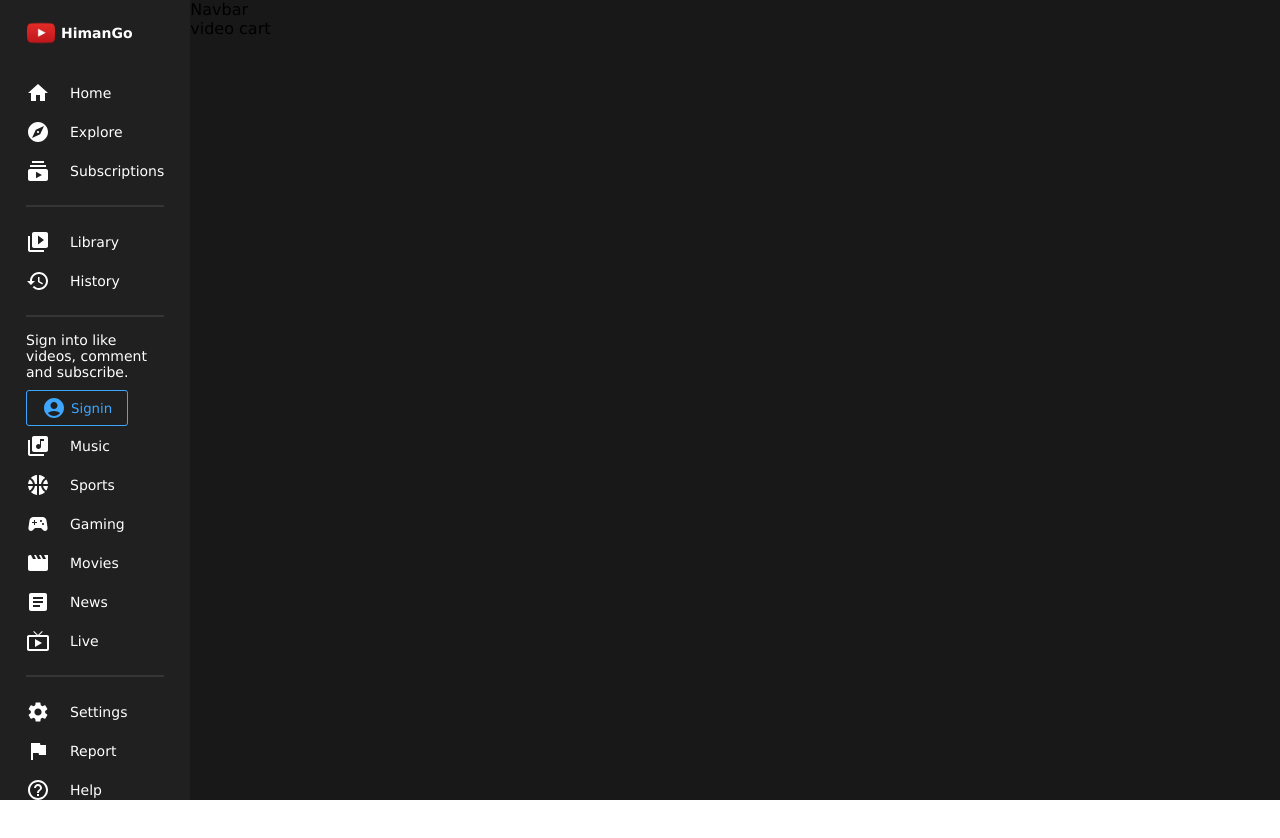
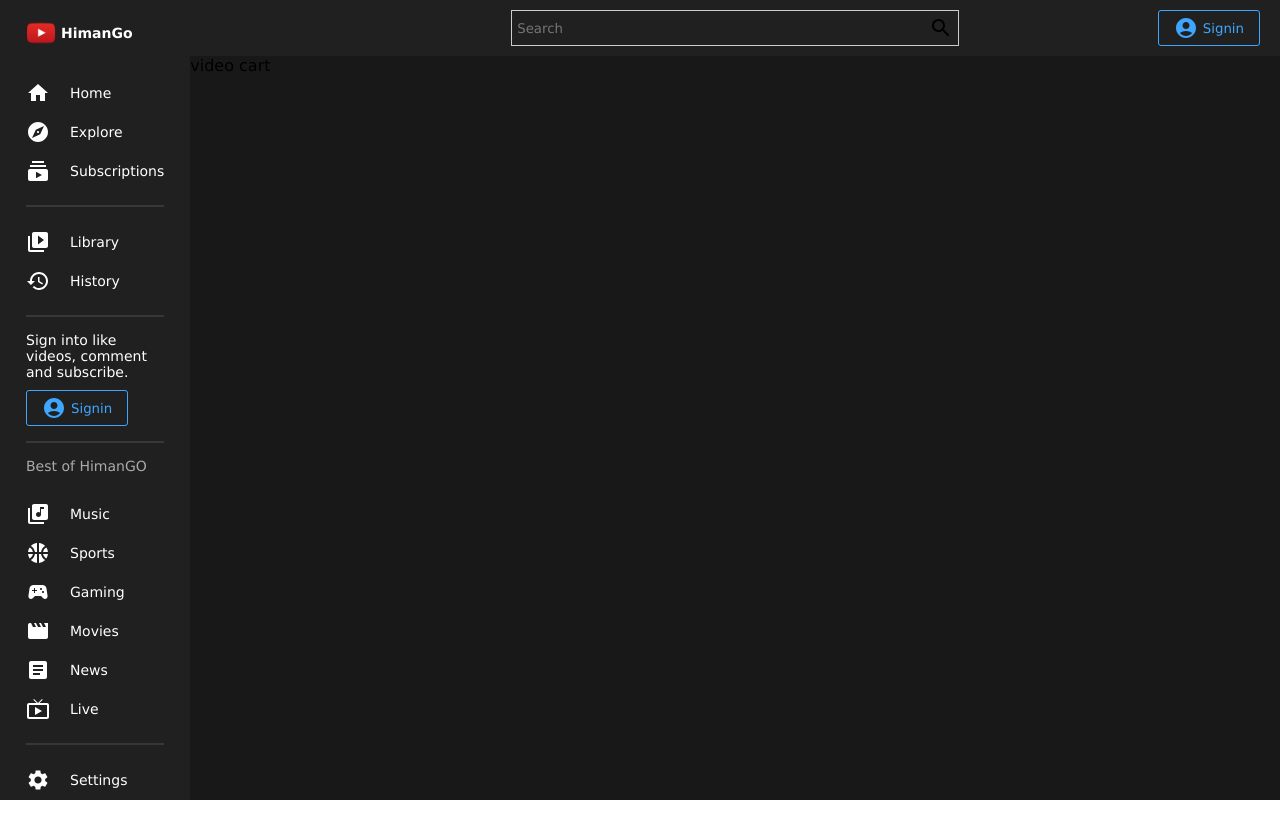
Before and after one commit to HimangaNimesh/videoSharingApp_frontend, a React (Create React App) app: page / in a window 1280 px wide. Shown: the top 838 px of the page. Built offline with nearby package versions, Linux system fonts and the light colour scheme.

Commit message:
navbar is done

```diff
--- a/src/App.js
+++ b/src/App.js
@@ -1,6 +1,8 @@
-import styled from "styled-components"
+import styled, { ThemeProvider } from "styled-components"
 import Menu from "./components/Menu";
 import Navbar from "./components/Navbar";
+import { darkTheme, lightTheme } from "./utils/Theme";
+import { useState } from "react";
 
 const Container =styled.div`
   display: flex;
@@ -8,14 +10,18 @@ const Container =styled.div`
 
 const Main = styled.div`
   flex:7;
-  background-color: #181818;
+  background-color: ${({theme}) => theme.bg};
 `
 const Wrapper = styled.div``
 
 function App() {
+
+  const [darkMode, setDarkMode] = useState(true)
+
   return (
+    <ThemeProvider theme={darkMode ? darkTheme : lightTheme}>
     <Container>
-      <Menu/>
+      <Menu darkMode={darkMode} setDarkMode={setDarkMode}/>
       <Main>
         <Navbar/>
         <Wrapper>
@@ -23,6 +29,7 @@ function App() {
         </Wrapper>
       </Main>
     </Container>
+    </ThemeProvider>
   );
 }
 
--- a/src/components/Menu.jsx
+++ b/src/components/Menu.jsx
@@ -20,9 +20,9 @@ import AccountCircleIcon from '@mui/icons-material/AccountCircle';
 
 const Container = styled.div`
     flex:1;
-    background-color:#202020;
+    background-color: ${({theme}) => theme.bgLighter};
     height: 100vh;
-    color: #fff;
+    color: ${({theme}) => theme.text};
     font-size: 14px;
     position: sticky;
     top:0;
@@ -50,7 +50,7 @@ const Item = styled.div`
 `
 const Hr = styled.hr`
     margin: 15px 0;
-    border: 0.5px solid #353535;
+    border: 0.5px solid ${({theme}) => theme.soft};
 `
 const Login = styled.div``
 const Button = styled.button`
@@ -66,8 +66,14 @@ const Button = styled.button`
     align-items: center;
     gap: 5px;
 `
+const Title = styled.h2`
+    font-size:14px;
+    font-weight:500;
+    color: #aaaaaa;
+    margin-bottom: 20px;
+`
 
-const Menu = () => {
+const Menu = ({darkMode, setDarkMode}) => {
   return (
     <Container>
         <Wrapper>
@@ -102,8 +108,10 @@ const Menu = () => {
                 <Button>
                     <AccountCircleIcon/>
                     Signin
-                    </Button>
+                </Button>
             </Login>
+            <Hr/>
+            <Title>Best of HimanGO</Title>
             <Item>
                 <LibraryMusicIcon/>
                 Music
@@ -141,7 +149,7 @@ const Menu = () => {
                 <HelpOutlineIcon/>
                 Help
             </Item>
-            <Item>
+            <Item onClick={()=> setDarkMode(!darkMode)}>
                 <SettingsBrightnessIcon/>
                 Light Mode
             </Item>
--- a/src/components/Navbar.jsx
+++ b/src/components/Navbar.jsx
@@ -1,8 +1,65 @@
 import React from 'react'
+import styled from 'styled-components'
+import AccountCircleIcon from '@mui/icons-material/AccountCircle';
+import SearchIcon from '@mui/icons-material/Search';
+
+const Container = styled.div`
+  position: sticky,
+  top:0;
+  background-color: ${({theme}) => theme.bgLighter};
+  height: 56px;
+`
+const Wrapper = styled.div`
+  display: flex;
+  align-items:center;
+  height: 100%;
+  padding: 0 20px;
+  position: relative;
+  justify-content: flex-end;
+`
+const Search = styled.div`
+  width:40%;
+  position: absolute;
+  left:0;
+  right:0;
+  margin:auto;
+  display: flex;
+  align-items: center;
+  justify-content: space-between;
+  padding: 5px;
+  border: 1px solid #ccc;
+`
+const Input = styled.input`
+  border:none;
+  background: transparent;
+`
+const Button = styled.button`
+    padding: 5px 15px;
+    background-color: transparent;
+    border: 1px solid #3ea6ff;
+    color: #3ea6ff;
+    border-radius: 3px;
+    font-weight: 500;
+    cursor: pointer;
+    display: flex;
+    align-items: center;
+    gap: 5px;
+`
 
 const Navbar = () => {
   return (
-    <div>Navbar</div>
+    <Container>
+      <Wrapper>
+        <Search>
+          <Input placeholder='Search'/>
+          <SearchIcon/>
+        </Search>
+        <Button>
+          <AccountCircleIcon/>
+          Signin
+        </Button>
+      </Wrapper>
+    </Container>
   )
 }
 
--- /dev/null
+++ b/src/utils/Theme.js
@@ -0,0 +1,15 @@
+export const darkTheme = {
+    bg:"#181818",
+    bgLighter:"#202020",
+    text:"white",
+    textSoft: "#aaaaaa",
+    soft: "#373737"
+}
+
+export const lightTheme = {
+    bg:"#f9f9f9",
+    bgLighter:"white",
+    text:"black",
+    textSoft: "#606060",
+    soft: "#f5f5f5"
+}
```
